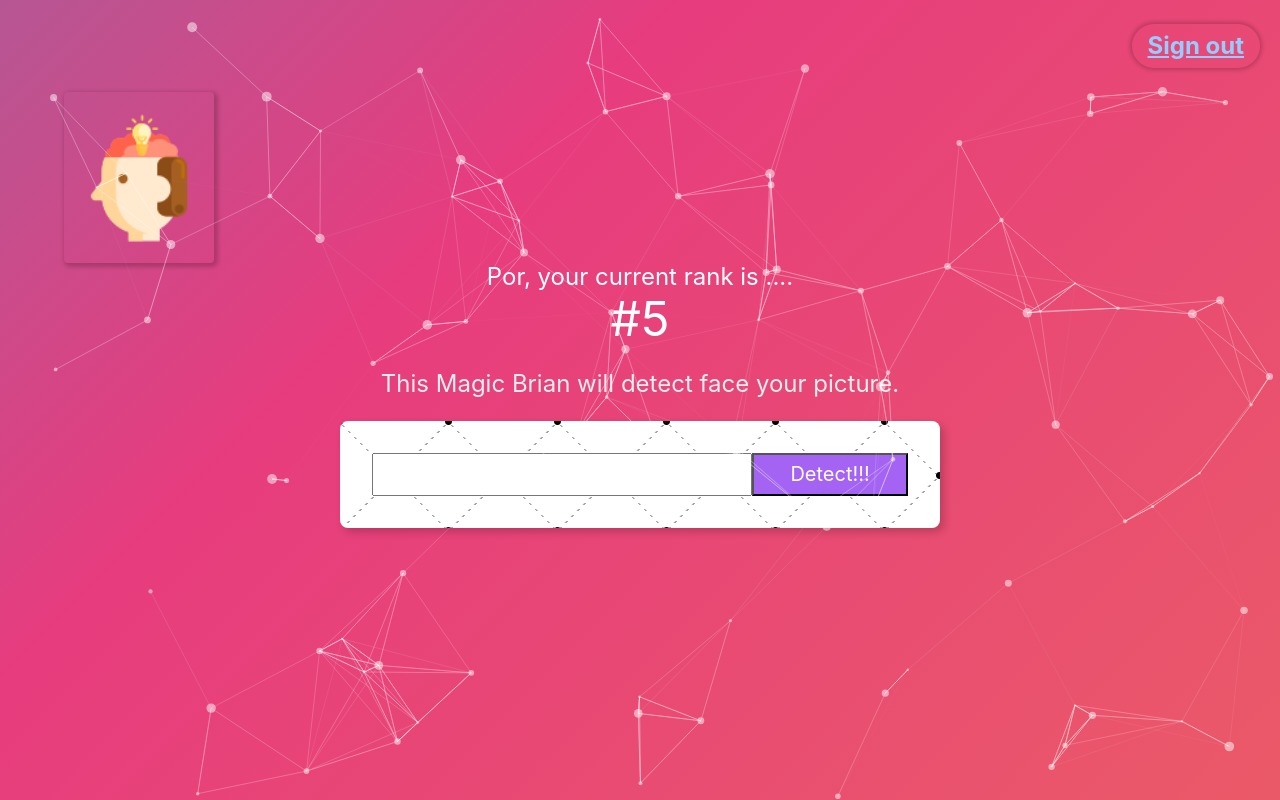
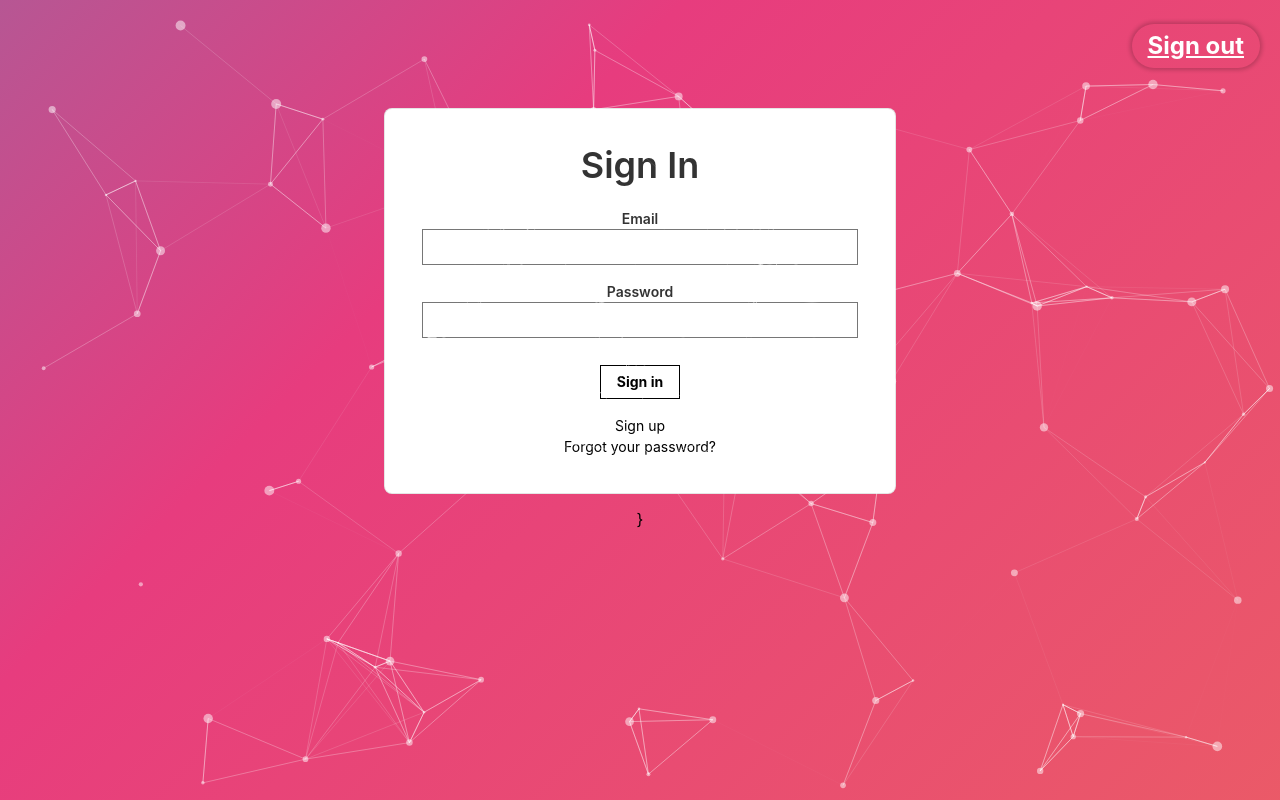
Before and after one commit to nongporloris/faceRecognition, a React (Create React App) app in the folder face_recognition/: page / in a window 1280 px wide. Built offline with nearby package versions, Linux system fonts and the light colour scheme.

Commit message:
This is the third update, Signin and update the complete face recognition component.

```diff
--- a/face_recognition/src/App.js
+++ b/face_recognition/src/App.js
@@ -7,6 +7,7 @@ import Rank from './components/Rank/Rank';
 import Particles from './components/Particles';
 import Clarifai from 'clarifai';
 import FaceRecognition from './components/FaceRecognition/FaceRecognition';
+import Signin from './components/Signin/Signin';
 
 
 /*
@@ -39,6 +40,7 @@ class App extends React.Component{
       input:'',
       imageURL: '',
       box: {},
+      route: 'signin'
 
     }
 
@@ -47,6 +49,7 @@ class App extends React.Component{
 
 calculateFaceLocation =(data) =>{
 
+   //const clarifaiFace = data.regions[0].data.concepts.regions[0].region_info.bounding_box;
    //const clarifaiFace = data.presets.data.outputs[0].data.regions[0].data.concepts.regions[0].region_info.bounding_box;
    const clarifaiFace = data.outputs[0].data.regions[0].region_info.bounding_box;
    const image = document.getElementById('inputimage');
@@ -175,6 +178,14 @@ app.models
 */
 
 
+} //this.onButtonSubmit
+
+
+onRouteChange =(route) =>{
+
+  this.setState({route: route});
+
+
 }
 
 
@@ -185,17 +196,29 @@ app.models
 
       <div className="App">
 
+      <Navigation onRouteChange={this.onRouteChange}/>
 
-        <Navigation/>
+      {
 
-        <Logo/>
+        this.state.route === 'signin'
 
-        <Rank/>
+          ? <Signin onRouteChange={this.onRouteChange}/>
 
-        <ImageLinkForm onInputChange={this.onInputChange} onButtonSubmit= {this.onButtonSubmit}/>
+          : <div>
 
-        <FaceRecognition box={this.state.box} imageURL = {this.state.imageURL}/>
+              <Logo/>
 
+              <Rank/>
+
+              <ImageLinkForm onInputChange={this.onInputChange} onButtonSubmit= {this.onButtonSubmit}/>
+
+              <FaceRecognition box={this.state.box} imageURL = {this.state.imageURL}/>
+            </div>
+
+
+        }
+
+      }
 
         <Particles className='parti' style={{zIndex:'-1'}}/>
 
--- /dev/null
+++ b/face_recognition/src/components/FaceRecognition/FaceRecognition.css
@@ -0,0 +1,10 @@
+.boundering-box{
+
+	position : absolute;
+	box-shadow : 0 0 0 3px blueviolet inset;
+	display : flex;
+	flex-wrap : wrap;
+	justify-content: center;
+	cursor: pointer;
+
+}
--- a/face_recognition/src/components/FaceRecognition/FaceRecognition.js
+++ b/face_recognition/src/components/FaceRecognition/FaceRecognition.js
@@ -1,11 +1,27 @@
 import React from 'react';
+import './FaceRecognition.css';
 
-const FaceRecognition = ({ imageURL }) => {
+
+const FaceRecognition = ({ imageURL, box }) => {
 
 	return(
 
-		<div className ='pt5'>
-			<img id='inputimage' className='br4' alt='' src={imageURL} width='500px' height='auto' />
+		<div style={{display: 'flex', justifyContent:'center', padding:'20px'}}>
+
+			<div className ='absolute mt2'>
+				<img id='inputimage' className='br4' alt='' src={imageURL} width='500px' height='auto' />
+
+				<div className = 'boundering-box' style={{
+					top: box.topRow,
+					right: box.rightCol,
+					bottom: box.bottomRow,
+					left: box.leftCol}}>
+
+				</div>
+
+			</div>
+
+
 		</div>
 
 	);
--- /dev/null
+++ b/face_recognition/src/components/Signin/Signin.js
@@ -0,0 +1,38 @@
+import React from 'react';
+
+const Signin = ({onRouteChange}) =>{
+
+	return(
+		<article className="mw6 center bg-white br3 pa3 pa1-ns mv3 ba b--black-10 ">
+			<main className="pa4 black-80">
+			  <form className="measure ">
+			    <fieldset id="sign_up" className="ba b--transparent ph0 mh0">
+			      <legend className="f2 fw6 ph0 mh0">Sign In</legend>
+			      <div className="mt3">
+			        <label className="db fw6 lh-copy f6" for="email-address">Email</label>
+			        <input className="pa2 input-reset ba bg-transparent hover-bg-black hover-white w-100" type="email" name="email-address"  id="email-address" />
+			      </div>
+			      <div className="mv3">
+			        <label className="db fw6 lh-copy f6" for="password">Password</label>
+			        <input className="b pa2 input-reset ba bg-transparent hover-bg-black hover-white w-100" type="password" name="password"  id="password" />
+			      </div>
+			     {/* <label class="pa0 ma0 lh-copy f6 pointer"><input type="checkbox"/> Remember me</label> */}
+			    </fieldset>
+			    <div className="">
+			      <input className="b ph3 pv2 input-reset ba b--black bg-transparent grow pointer f6 dib" type="submit" value="Sign in"
+			      	onClick={() => onRouteChange('home')}/>
+			    </div>
+			    <div className="lh-copy mt3">
+			      <a href="#0" className="f6 link dim black db">Sign up</a>
+			      <a href="#0" className="f6 link dim black db">Forgot your password?</a>
+			    </div>
+			  </form>
+			</main>
+		</article>
+
+
+	);
+
+}
+
+export default Signin;
--- a/face_recognition/src/components/navigation/Navigation.js
+++ b/face_recognition/src/components/navigation/Navigation.js
@@ -1,11 +1,15 @@
 import React from 'react';
 
-const Navigation = () =>{
+const Navigation = ({ onRouteChange }) =>{
 
 	return (
 
 		<nav style={{display: 'flex', justifyContent : 'flex-end', paddingRight:'20px'}}>
-			<p className ='f3 link black underline pa3 link light-blue pointer shadow-1 br-pill link b black pv2 db bg-animate hover-bg-dark-gray'>Sign out</p>
+			<p
+			onClick={() => onRouteChange('signin')}
+			className ='f3 link black underline pa3 link white pointer shadow-1 br-pill link b black pv2 db bg-animate hover-bg-dark-gray'>
+				Sign out
+			</p>
 		</nav>
 
 
```
